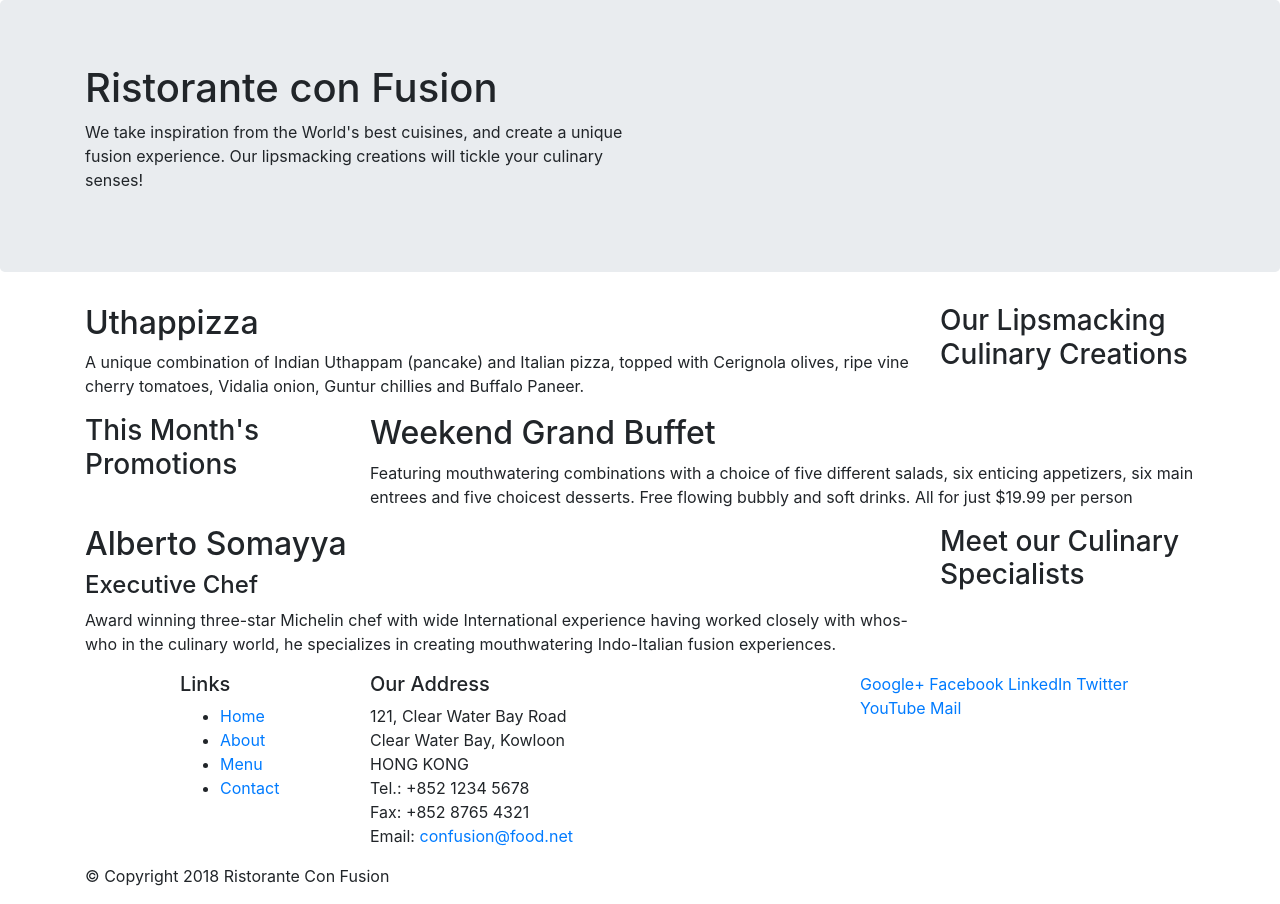
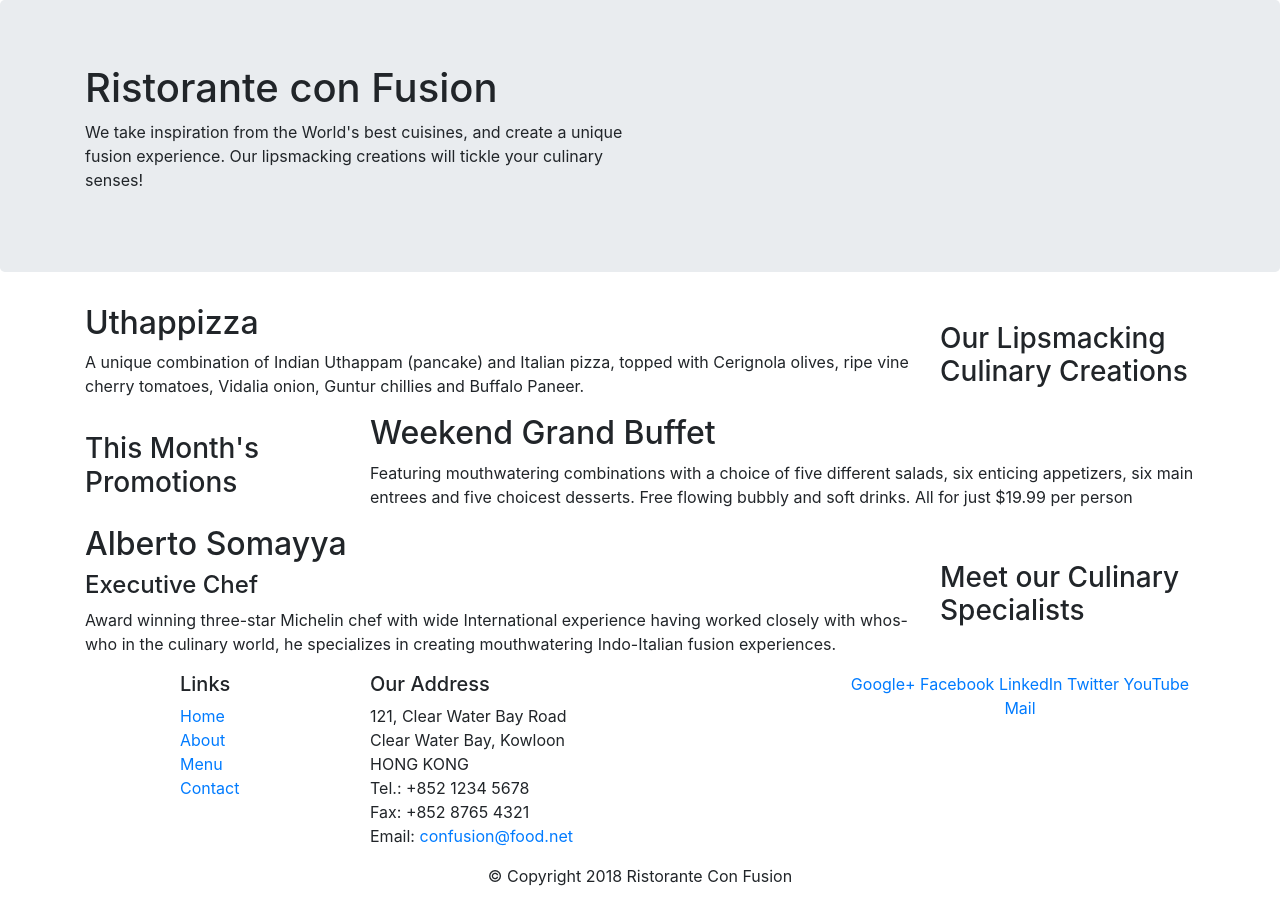
Before and after one commit to RyanB44/webWork, a website: page index.html in a window 1280 px wide. Drawn offline with nearby package versions, Linux system fonts and the light colour scheme.

Commit message:
bootstrap grid part 2

```diff
--- a/index.html
+++ b/index.html
@@ -8,6 +8,7 @@
     <meta http-equiv="x-ua-compatible" content="ie=edge">
 
     <!-- Bootstrap CSS -->
+    <link rel="stylesheet" href="css/styles.css">
     <link rel="stylesheet" href="node_modules/bootstrap/dist/css/bootstrap.min.css">
     <title>Ristorante Con Fusion</title>
 </head>
@@ -16,7 +17,7 @@
 
     <header class="jumbotron">
         <div class="container">
-            <div class="row">
+            <div class="row row-header">
                 <div class="col-12 col-sm-6">
                     <h1>Ristorante con Fusion</h1>
                     <p>We take inspiration from the World's best cuisines, and create a unique fusion experience. Our lipsmacking creations will tickle your culinary senses!</p>
@@ -28,7 +29,7 @@
     </header>
 
     <div class="container">
-        <div class="row">
+        <div class="row row-content align-items-center">
             <div class="col-12 col-sm-4 order-sm-last col-md-3">
                 <h3>Our Lipsmacking Culinary Creations</h3>
             </div>
@@ -39,7 +40,7 @@
         </div>
 
 
-        <div class="row">
+        <div class="row row-content align-items-center">
             <div class="col-12 col-sm-4 col-md-3">
                 <h3>This Month's Promotions</h3>
             </div>
@@ -49,7 +50,7 @@
             </div>
         </div>
 
-        <div class="row">
+        <div class="row row-content align-items-center">
             <div class="col-12 col-sm-4 order-sm-last col-md-3">
                 <h3>Meet our Culinary Specialists</h3>
             </div>
@@ -61,12 +62,12 @@
         </div>
     </div>
 
-    <footer>
+    <footer class="footer">
         <div class="container">
             <div class="row">
                 <div class="col-4 offset-1 col-sm-2">
                     <h5>Links</h5>
-                    <ul>
+                    <ul class="list-unstyled">
                         <li><a href="#">Home</a></li>
                         <li><a href="#">About</a></li>
                         <li><a href="#">Menu</a></li>
@@ -85,7 +86,7 @@
 		           </address>
                 </div>
                 <div class="col-12 col-sm-4">
-                    <div class="col-auto">
+                    <div class="text-center">
                         <a href="http://google.com/+">Google+</a>
                         <a href="http://www.facebook.com/profile.php?id=">Facebook</a>
                         <a href="http://www.linkedin.com/in/">LinkedIn</a>
@@ -95,8 +96,8 @@
                     </div>
                 </div>
            </div>
-           <div>
-                <div>
+           <div class="row justify-content-center">
+                <div class="col-auto">
                     <p>© Copyright 2018 Ristorante Con Fusion</p>
                 </div>
            </div>
```
Also changed, not shown: css/styles.css (added).
